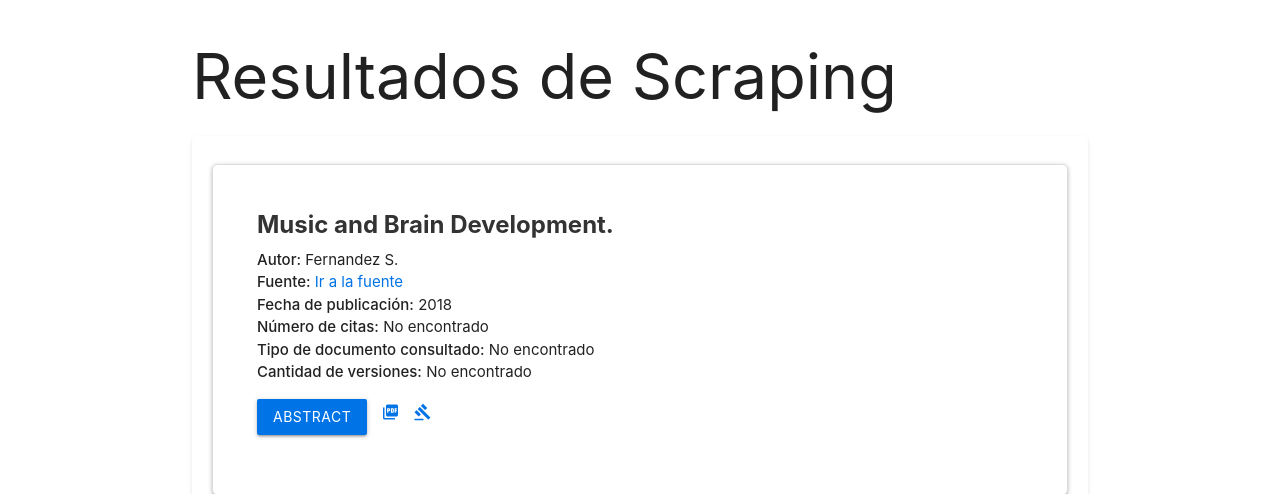
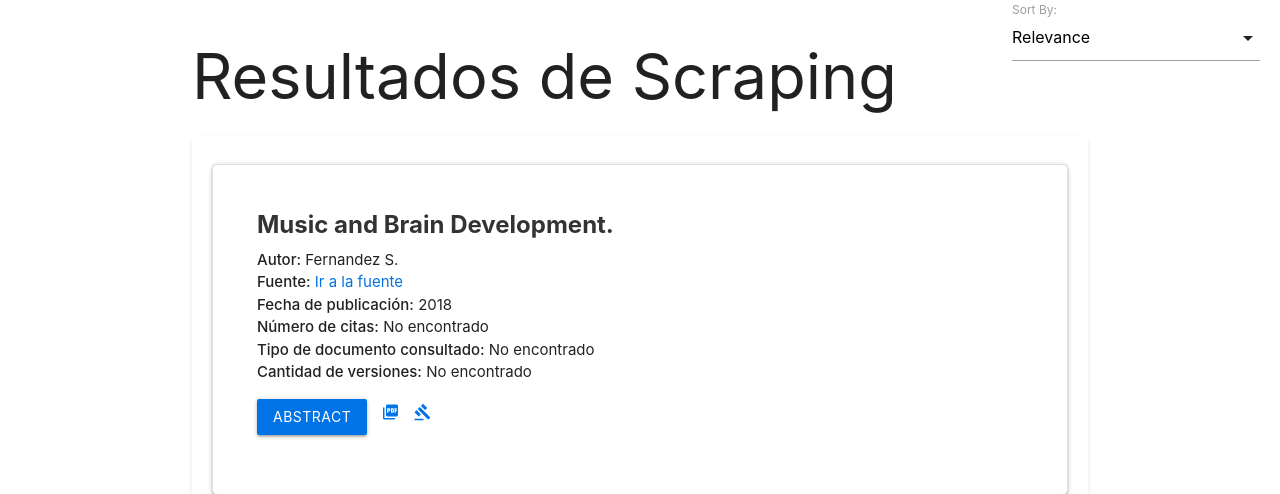
Before and after one commit to davidestebanfinlay123456789/ProyectoScraping, a Django app: template scrapingapp/templates/resultados.html in a window 1280 px wide. Shown: the top 494 px of the page. Run offline with Django 4.2, Linux system fonts and the light colour scheme; the template is opened without the code that fills it: values that come from a table or form of the project are taken from there, others are empty; data comes from the database, SQL or seed files in the repository.

Commit message:
primer filtro por fecha para resultados.html

```diff
--- a/scrapingapp/templates/resultados.html
+++ b/scrapingapp/templates/resultados.html
@@ -1,5 +1,6 @@
 <!DOCTYPE html>
 <html lang="en">
+
 <head>
     <meta charset="UTF-8">
     <meta name="viewport" content="width=device-width, initial-scale=1.0">
@@ -8,14 +9,14 @@
     <!-- Incluye las hojas de estilo de Material Design -->
     <link rel="stylesheet" href="https://fonts.googleapis.com/icon?family=Material+Icons">
     <link rel="stylesheet" href="https://cdnjs.cloudflare.com/ajax/libs/materialize/1.0.0/css/materialize.min.css">
-    <link rel="stylesheet" href="styles.css">
     <!-- Incluye el CSS personalizado -->
     <style>
         /* Personaliza el estilo del contenedor de resultados */
         .results-container {
             display: flex;
             flex-direction: column;
-            background-color: #fff; /* Fondo blanco similar a IEEE Xplore */
+            background-color: #fff;
+            /* Fondo blanco similar a IEEE Xplore */
             padding: 20px;
             border-radius: 5px;
             box-shadow: 0 2px 4px rgba(0, 0, 0, 0.1);
@@ -23,8 +24,10 @@
 
         /* Personaliza el estilo de cada tarjeta de resultado */
         .result-card {
-            background-color: #fff; /* Fondo blanco similar a IEEE Xplore */
-            border: 1px solid #ddd; /* Borde delgado similar a IEEE Xplore */
+            background-color: #fff;
+            /* Fondo blanco similar a IEEE Xplore */
+            border: 1px solid #ddd;
+            /* Borde delgado similar a IEEE Xplore */
             margin-bottom: 20px;
             padding: 20px;
             border-radius: 5px;
@@ -39,13 +42,15 @@
 
         /* Estilo para enlaces */
         .result-card a {
-            color: #0073e6; /* Color azul similar a IEEE Xplore */
+            color: #0073e6;
+            /* Color azul similar a IEEE Xplore */
             text-decoration: none;
         }
 
         /* Estilo para los botones */
         .result-card .btn {
-            background-color: #0073e6; /* Color de botón similar a IEEE Xplore */
+            background-color: #0073e6;
+            /* Color de botón similar a IEEE Xplore */
             color: #fff;
             border: none;
         }
@@ -64,7 +69,8 @@
         /* Estilo para los íconos de la barra de herramientas */
         .document-toolbar .toolbar-item i {
             font-size: 18px;
-            color: #0073e6; /* Color azul similar a IEEE Xplore */
+            color: #0073e6;
+            /* Color azul similar a IEEE Xplore */
         }
 
         /* Estilo para el botón Abstract y el contenido del resumen */
@@ -76,21 +82,54 @@
         }
 
         .abstract-content {
-            display: none; /* Oculta inicialmente el contenido del resumen */
+            display: none;
+            /* Oculta inicialmente el contenido del resumen */
             background-color: #f2f2f2;
             padding: 10px;
             margin-top: 10px;
             border: 1px solid #ccc;
             border-radius: 5px;
         }
+
+        /* Estilo para el contenedor del menú de ordenamiento */
+        .sorting-menu {
+            position: absolute;
+            top: 0;
+            right: 20px;
+            /* Alinea a la derecha */
+        }
     </style>
 </head>
+
 <body>
+
     <div class="container mt-5">
+        <div class="sorting-menu">
+            <!-- Selector de ordenamiento -->
+            <div class="input-field">
+                <select id="ordenamiento" onchange="ordenarResultados()">
+                    <option value="relevance">Relevance</option>
+                    <option value="newest">Newest</option>
+                    <option value="oldest">Oldest</option>
+                    <option value="most_cited_papers">Most Cited By Papers</option>
+                    <option value="most_cited_patents">Most Cited By Patents</option>
+                    <option value="most_popular">Most Popular</option>
+                    <option value="title_a_z">Publication Title A-Z</option>
+                    <option value="title_z_a">Publication Title Z-A</option>
+                </select>
+                <label>Sort By:</label>
+            </div>
+            <!-- Fin del selector de ordenamiento -->
+        </div>
         <h1 class="mb-4">Resultados de Scraping</h1>
+
+
         <div class="results-container">
+
+            <!-- Fin del menú desplegable -->
             {% for data_item in data %}
             <div class="result-card card">
+                <!-- Menú desplegable para ordenar los datos -->
 
                 <div class="card-content">
                     <span class="card-title">{{ data_item.Título_de_la_investigación }}</span>
@@ -98,7 +137,7 @@
 
 
                     <p><strong>Fuente:</strong> <a href="{{ data_item.Fuente }}" target="_blank">Ir a la fuente</a></p>
-                        <p><strong>Fecha de publicación:</strong> {{ data_item.Fecha_de_publicación }}</p>
+                    <p><strong>Fecha de publicación:</strong> <span class="fecha-publicacion">{{data_item.Fecha_de_publicación }}</span></p>
                     <p><strong>Número de citas:</strong> {{ data_item.Número_de_citas }}</p>
                     <p><strong>Tipo de documento consultado:</strong> {{ data_item.Tipo_de_documento_consultado }}</p>
                     <p><strong>Cantidad de versiones:</strong> {{ data_item.Cantidad_de_versiones_del_documento }}</p>
@@ -129,7 +168,7 @@
             {% endfor %}
         </div>
     </div>
-    <!-- Incluye los scripts de Materialize CSS -->
+
     <script>
         // Obtén una lista de todos los botones "Abstract"
         const abstractButtons = document.querySelectorAll('.abstract-control');
@@ -149,6 +188,59 @@
             });
         });
     </script>
+    <script>
+        function ordenarResultados() {
+            var selector = document.getElementById("ordenamiento");
+            var selectedValue = selector.options[selector.selectedIndex].value;
+
+            // Obtén la lista de tarjetas de resultado
+            var resultCards = document.querySelectorAll(".result-card");
+
+            // Convierte la NodeList en un array para facilitar la manipulación
+            var resultArray = Array.from(resultCards);
+
+            // Realiza el ordenamiento según el valor seleccionado
+            if (selectedValue === "relevance") {
+                // Ordena por relevancia (puedes agregar tu lógica de ordenamiento personalizada aquí)
+                resultArray.sort(function (a, b) {
+                    // Lógica de ordenamiento por relevancia
+                    return 0; // Debes reemplazar esto con tu lógica real
+                });
+            } else if (selectedValue === "newest") {
+                // Ordena por fecha de publicación más nueva
+                resultArray.sort(function (a, b) {
+                    // Obtiene las fechas de publicación de las tarjetas a y b
+                    var dateA = new Date(a.querySelector(".fecha-publicacion").textContent);
+                    var dateB = new Date(b.querySelector(".fecha-publicacion").textContent);
+
+                    // Compara las fechas y devuelve el resultado
+                    return dateB - dateA;
+                });
+            } else if (selectedValue === "oldest") {
+                // Ordena por fecha de publicación más antigua (invierte la lógica del caso anterior si es necesario)
+                resultArray.sort(function (a, b) {
+                    var dateA = new Date(a.querySelector(".fecha-publicacion").textContent);
+                    var dateB = new Date(b.querySelector(".fecha-publicacion").textContent);
+                    return dateA - dateB;
+                });
+            }
+
+            // Vuelve a colocar las tarjetas ordenadas en el contenedor
+            var resultsContainer = document.querySelector(".results-container");
+            resultsContainer.innerHTML = "";
+            resultArray.forEach(function (card) {
+                resultsContainer.appendChild(card);
+            });
+        }
+
+    </script>
     <script src="https://cdnjs.cloudflare.com/ajax/libs/materialize/1.0.0/js/materialize.min.js"></script>
+    <script>
+        document.addEventListener('DOMContentLoaded', function () {
+            var elems = document.querySelectorAll('select');
+            var instances = M.FormSelect.init(elems);
+        });
+    </script>
 </body>
+
 </html>
```
Lines whose indentation alone changed are shown as unchanged.
